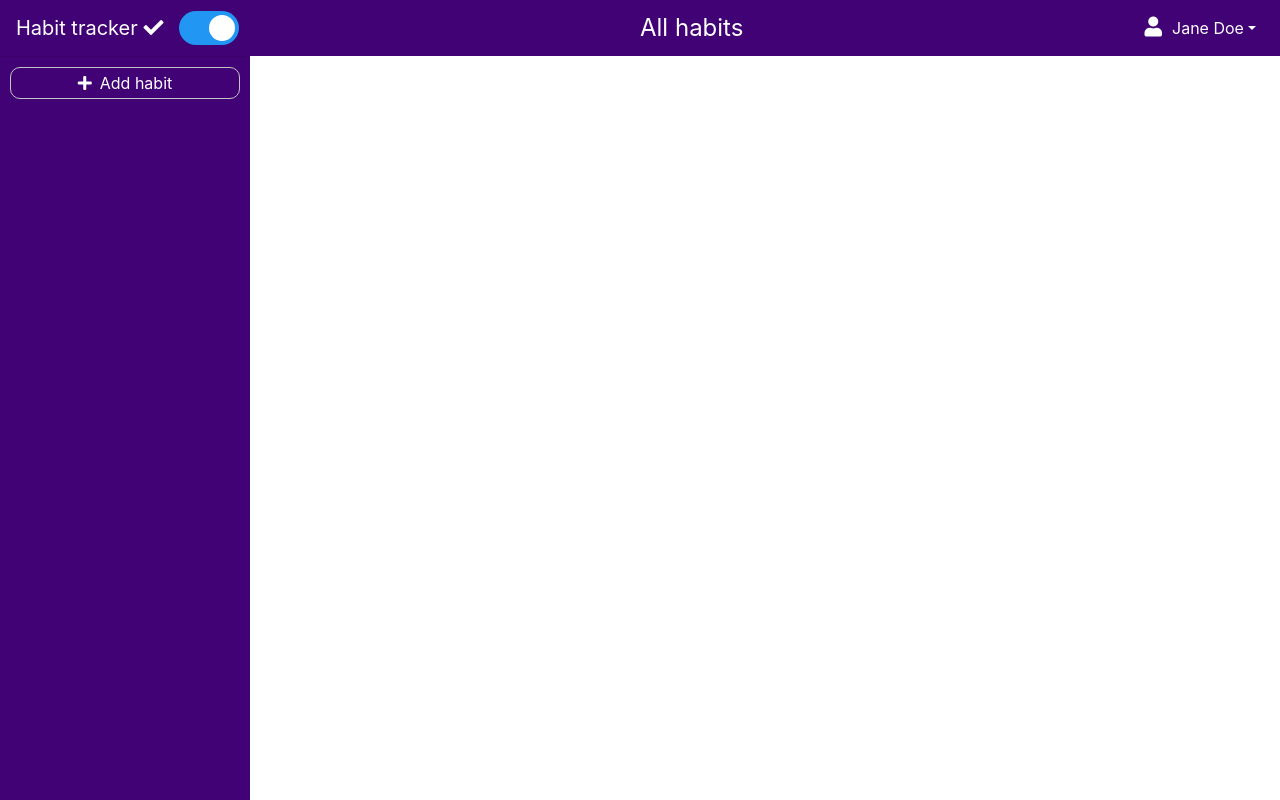
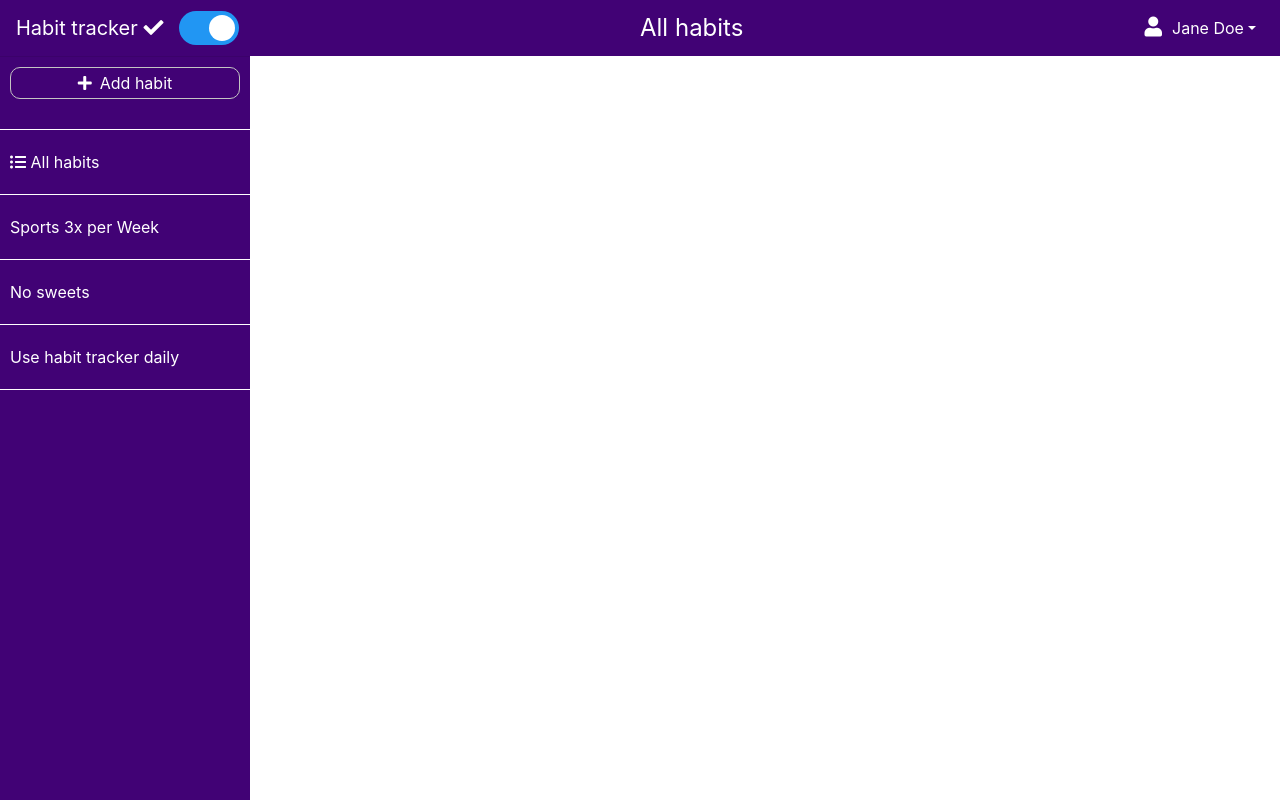
Before and after one commit to userradu/habit-tracker, an Angular app: page /dashboard in a window 1280 px wide. Built offline with nearby package versions, Linux system fonts and the light colour scheme.

Commit message:
Add the habit list to the sidebar menu

```diff
--- a/src/app/dashboard/dashboard-sidebar/dashboard-sidebar.component.css
+++ b/src/app/dashboard/dashboard-sidebar/dashboard-sidebar.component.css
@@ -13,6 +13,7 @@
 
 .add-habit-section {
     padding: 10px;
+    margin-bottom: 20px;
 }
 
 .add-habit-btn {
@@ -32,3 +33,24 @@
 .add-habit-btn i {
     margin-right: 8px;
 }
+
+.habits-list {
+    padding: 0;
+}
+
+.habits-list li {
+    color: #fff;
+    list-style: none;
+    cursor: pointer;
+    padding-top: 20px;
+    border-bottom: 1px solid #fff;
+    padding: 20px 0px 20px 10px;
+}
+
+.habits-list li:first-child {
+    border-top: 1px solid #fff;
+}
+
+.habits-list li:hover {
+    background-color: #2B014E;
+}
--- a/src/app/dashboard/dashboard-sidebar/dashboard-sidebar.component.html
+++ b/src/app/dashboard/dashboard-sidebar/dashboard-sidebar.component.html
@@ -5,4 +5,13 @@
             <span>Add habit</span>
         </button>
     </div>
+
+    <div class="habits-section">
+        <ul class="habits-list">
+            <li><i class="fas fa-list-ul"></i> All habits</li>
+            <li *ngFor="let habit of habits">
+                {{habit.name}}
+            </li>
+        </ul>
+    </div>
 </div>
--- a/src/app/dashboard/dashboard-sidebar/dashboard-sidebar.component.ts
+++ b/src/app/dashboard/dashboard-sidebar/dashboard-sidebar.component.ts
@@ -10,6 +10,18 @@ export class DashboardSidebarComponent implements OnInit {
 
   public showSidebar: boolean = true;
 
+  public habits = [
+    {
+      name: 'Sports 3x per Week',
+    },
+    {
+      name: 'No sweets',
+    },
+    {
+      name: 'Use habit tracker daily',
+    }
+  ];
+
   constructor(private dashboardMenuDataService: DashboardMenuDataService) { }
 
   ngOnInit() {
```
